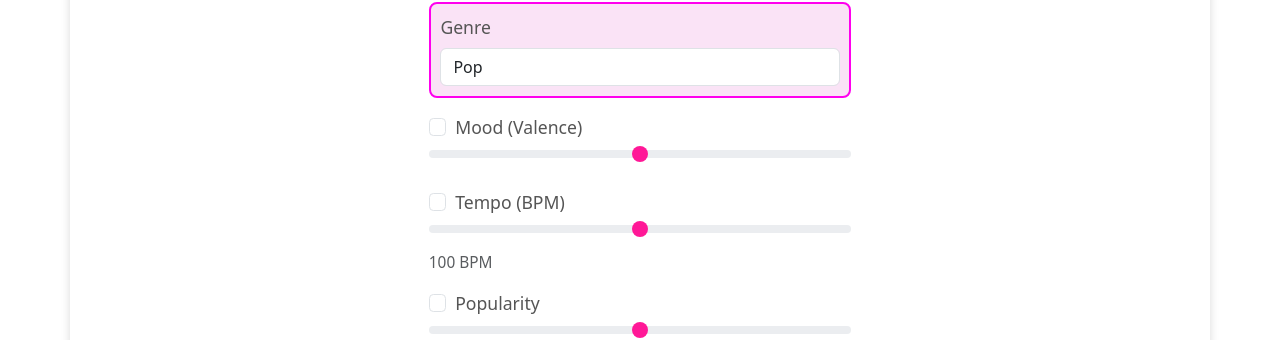
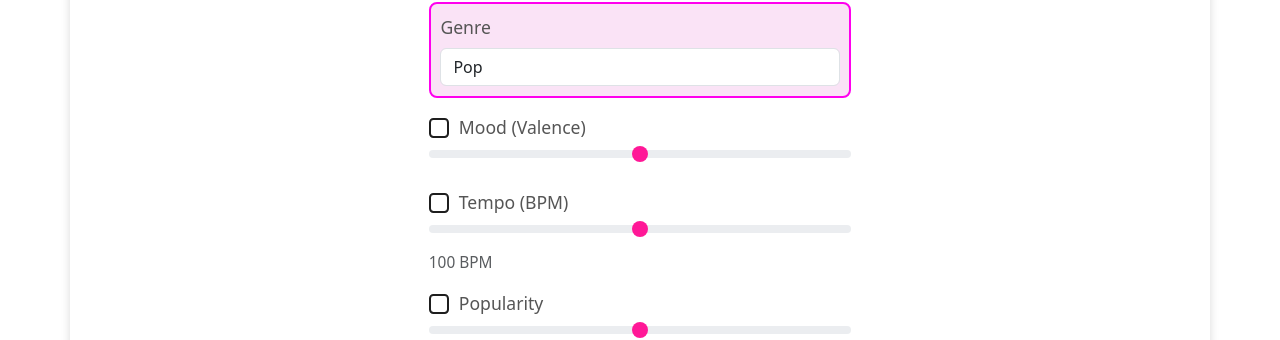
Before and after one commit to morgharrisx/fullstack-3, a React (Create React App) app in the folder frontend/: page /dj-hub in a window 1280 px wide. Shown: the part 468-808 px from the top of the page. Built offline with nearby package versions, Linux system fonts and the light colour scheme; the HTML template or start-up script is replaced by a standard one.

Commit message:
increased the checkboxes' visibility

```diff
--- a/frontend/src/PlaylistGenerator/playlistgenerator.css
+++ b/frontend/src/PlaylistGenerator/playlistgenerator.css
@@ -39,6 +39,22 @@
     border-radius: 0.5rem;
     cursor: pointer;
 }
+
+.playlist-generator-container .form-check-input[type="checkbox"] {
+    width: 20px;
+    height: 20px;
+    margin-right: 10px;
+    border: 2px solid #1e1e1e;
+    appearance: none;
+    -webkit-appearance: none;
+    -moz-appearance: none;
+    background-color: #fff;
+  }
+
+  .playlist-generator-container .form-check-input[type="checkbox"]:checked {
+    background-color: #00951b;
+  }
+
 
 .playlist-generator-form-group {
     cursor: pointer;
```
